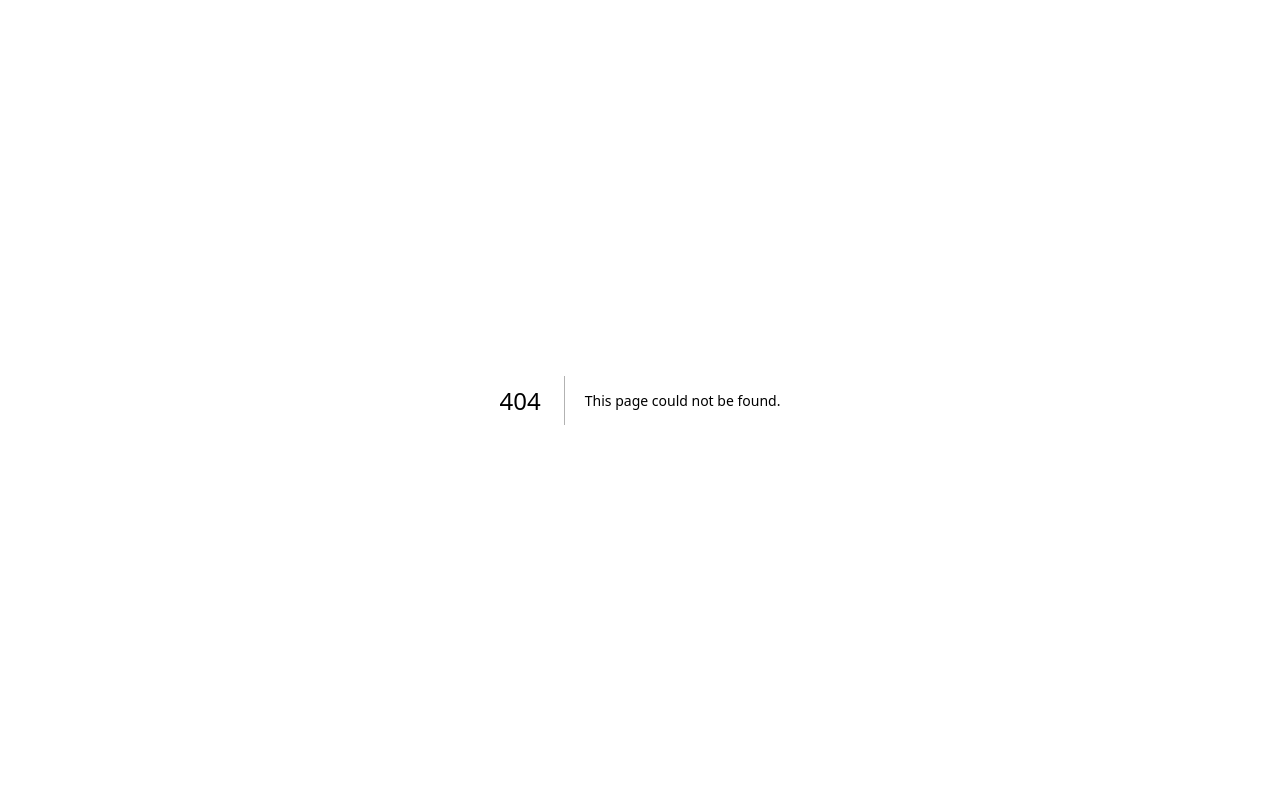
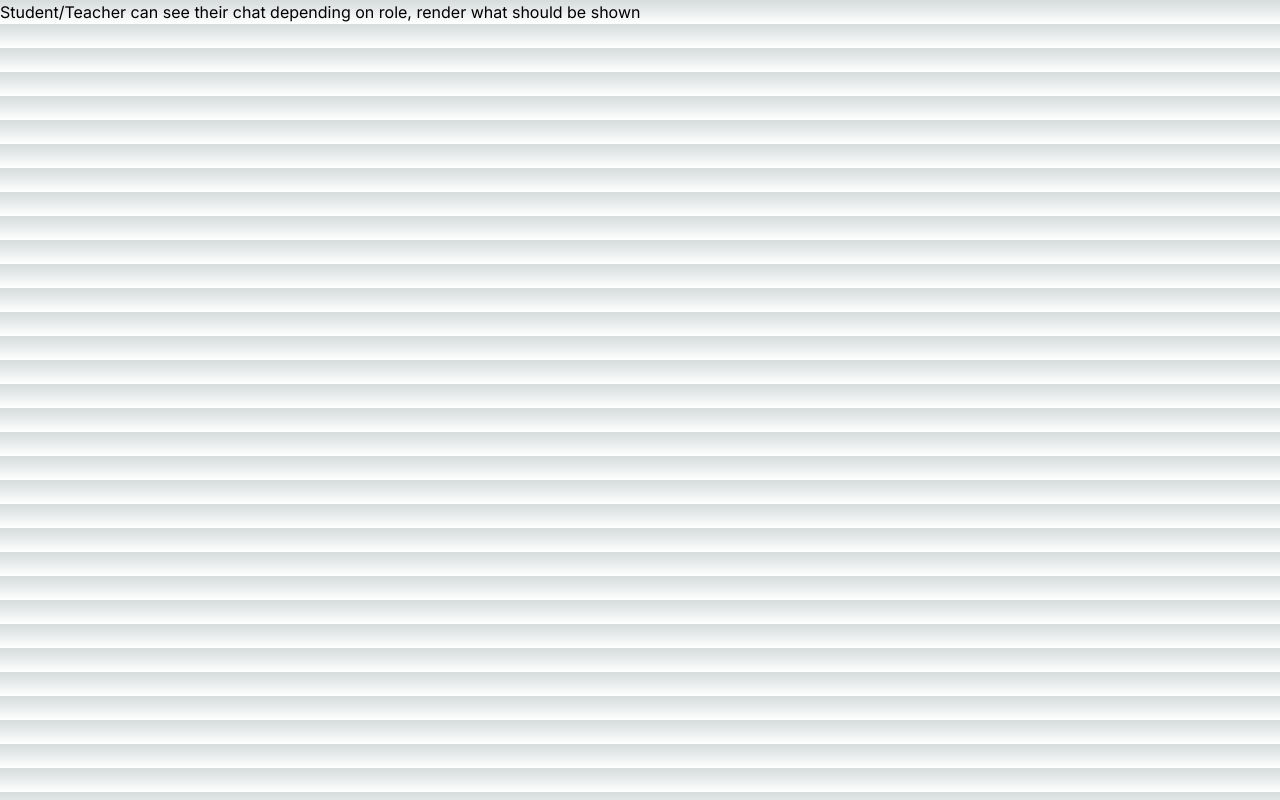
Before and after one commit to Blue-Ocean-MCSPA/link-learning, a Next.js app: page /cohorts/1/messages in a window 1280 px wide. Before the commit this address had no page. Built offline with nearby package versions, Linux system fonts and the light colour scheme.

Commit message:
Route for messages

```diff
--- /dev/null
+++ b/app/cohorts/[id]/messages/page.js
@@ -0,0 +1,9 @@
+import React from 'react'
+
+const Chat = () => {
+  return (
+    <div>Student/Teacher can see their chat depending on role, render what should be shown</div>
+  )
+}
+
+export default Chat;
```
